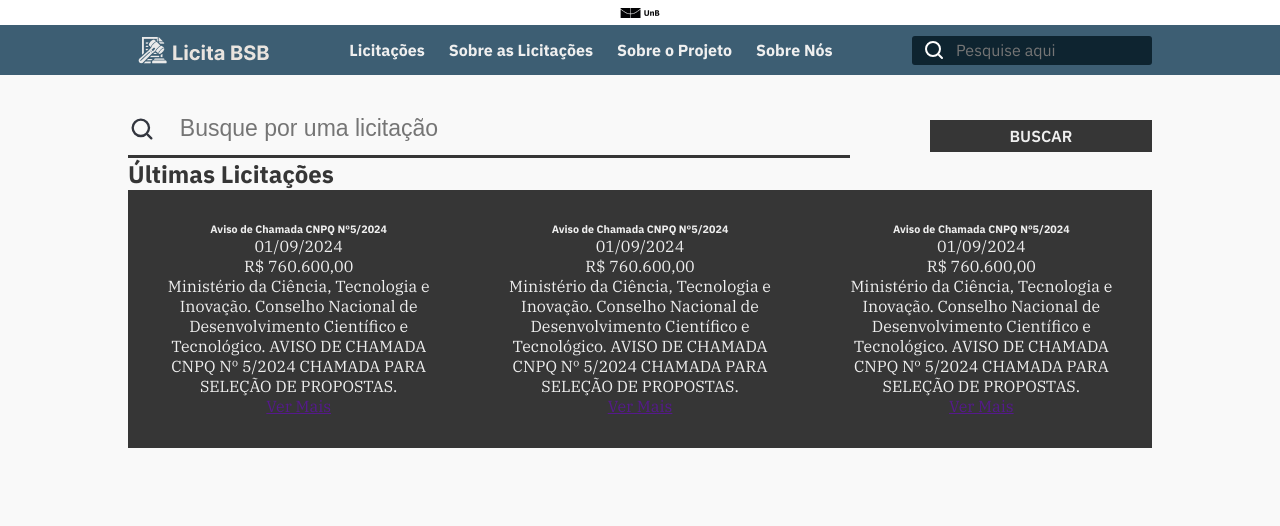
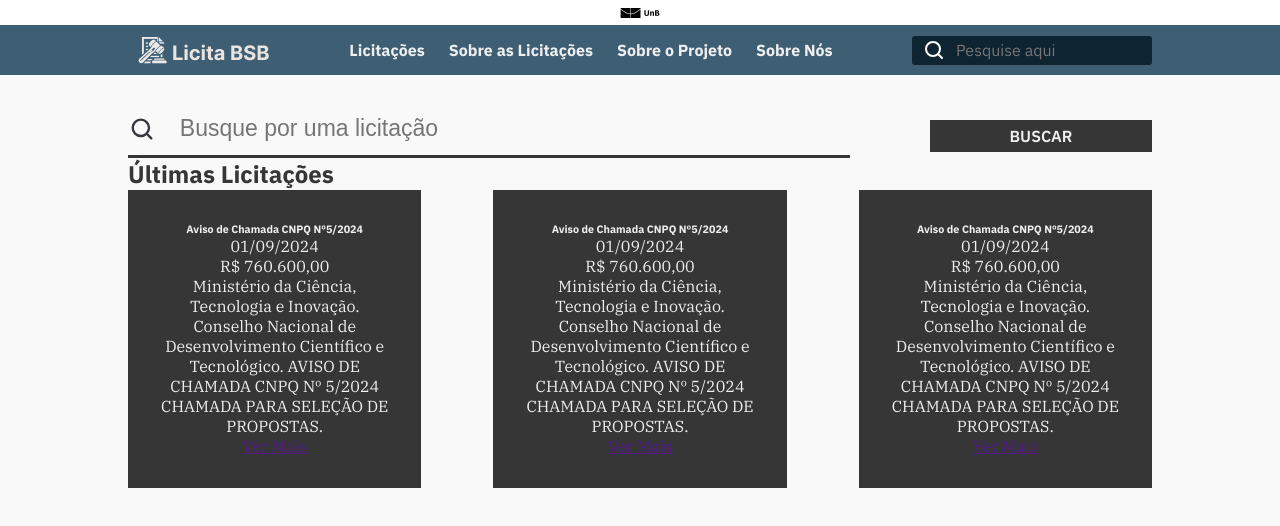
Before and after one commit to unb-mds/LicitaBSB-24.1, a React (Vite) app in the folder web/: page / in a window 1280 px wide. Shown: the top 526 px of the page. Built offline with nearby package versions, Linux system fonts and the light colour scheme.

Commit message:
style: changing cards spacing

```diff
--- a/web/src/pages/landing/ultimas-licitacoes/style.module.css
+++ b/web/src/pages/landing/ultimas-licitacoes/style.module.css
@@ -3,4 +3,5 @@
   flex-direction: row;
   align-items: center;
   justify-content: space-between;
+  gap: 72px;
 }
```
